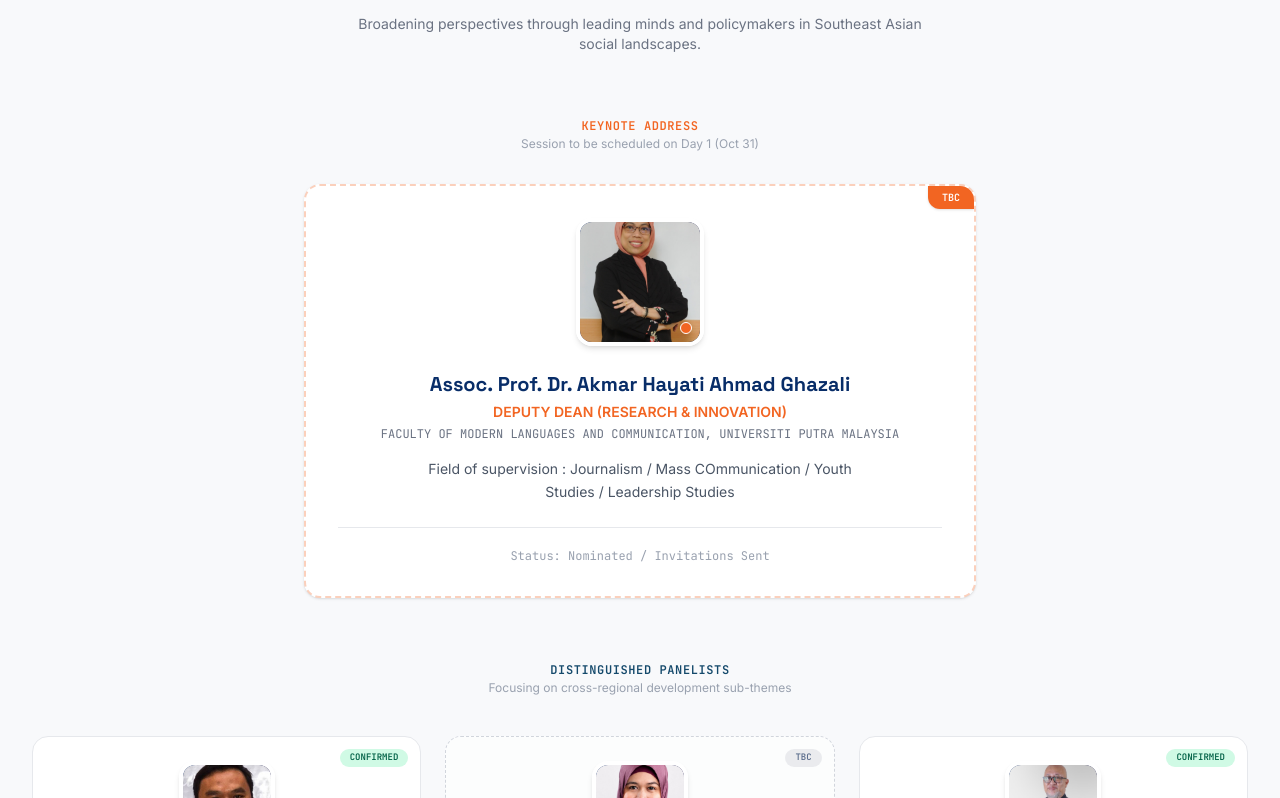
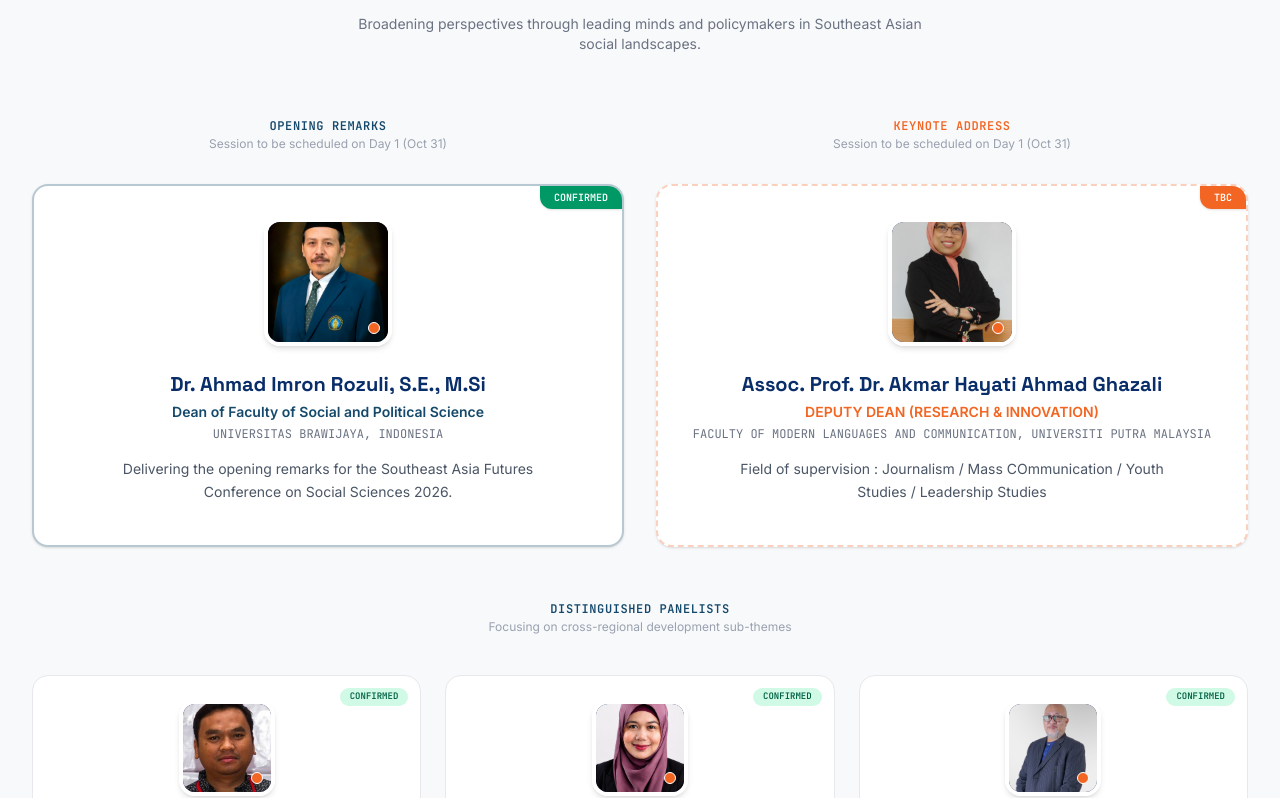
Before and after one commit to hhidayatinc/seafutures2026, a React (Vite) app: page / in a window 1280 px wide. Shown: the part 2802-3600 px from the top of the page. Built offline with nearby package versions, Linux system fonts and the light colour scheme.

Commit message:
add opening remarks

```diff
--- a/src/components/Committee.tsx
+++ b/src/components/Committee.tsx
@@ -68,23 +68,11 @@ const committeeData: CommitteeGroup[] = [
         role: 'Professor, Faculty of Social and Political Science',
         affiliation: 'Universitas Brawijaya, Indonesia',
       },
-      {
-        name: 'Hendrix Yulis Setyawan, S.TP., M.Si., Ph.D',
-        role: 'Lecturer, Faculty of Agroindustry and Biosystems Technology ',
-        affiliation: 'Universitas Brawijaya, Indonesia',
-      },
     ],
   },
   {
     title: 'Organising Committee',
     members: [
-      { name: 'Hendrix Yulis Setyawan, S.TP., M.Si., Ph.D', role: 'Chair', affiliation: 'Universitas Brawijaya, Indonesia' },
-      { name: 'Aulia Luqman Aziz, S.S., S.Pd., M.Pd.', role: 'Chair', affiliation: 'Universitas Brawijaya, Indonesia' },
-      { name: 'Henny Rosalinda, S.IP., M.A., Ph.D', role: 'Deputy Chair I', affiliation: 'Universitas Brawijaya, Indonesia' },
-      { name: 'Dr. Ana Marie J. Matalines', role: 'Deputy Chair II', affiliation: 'Davao del Sur State College, the Philippines' },
-      { name: 'Lavrita Hita Pertiwi, S.AB.', role: 'General Secretary', affiliation: 'Universitas Brawijaya, Indonesia' },
-      { name: 'Cydeah Aldic Conchas', role: 'Secretary I', affiliation: 'Davao del Sur State College, the Philippines' },
-      { name: 'Ain Ajeerah Binti Ramli', role: 'Secretary II', affiliation: 'Universiti Teknologi Malaysia, Malaysia' },
       { name: 'Dr. Mohamad Noor Salehhudin Sharipudin', affiliation: 'Universiti Putra Malaysia' },
       { name: 'Dr. Siti Salbiah Norazan', affiliation: 'Universiti Putra Malaysia' },
       { name: 'Dr. Sharifah Sofiah Syed Zainudin', affiliation: 'Universiti Putra Malaysia' },
--- a/src/components/Speakers.tsx
+++ b/src/components/Speakers.tsx
@@ -54,8 +54,9 @@ const SpeakerAvatar = ({ name, type, avatarUrl }: { name: string; type: 'keynote
 };
 
 export default function Speakers() {
-  // Divide into panels or keynotes
+  // Divide into panels, keynotes, or opening
   const keynotes = SPEAKERS.filter(s => s.type === 'keynote');
+  const openings = SPEAKERS.filter(s => s.type === 'opening');
   const panelists = SPEAKERS.filter(s => s.type === 'panel');
 
   return (
@@ -76,8 +77,49 @@ export default function Speakers() {
           </p>
         </div>
 
+        {/* Opening Remarks & Keynote Side by Side */}
+        <div className="mb-16 grid grid-cols-1 lg:grid-cols-2 gap-8">
+
+          {/* Opening Remarks Card */}
+          <div>
+            <div className="text-center mb-8">
+              <h3 className="text-xs font-mono tracking-wider text-[#14496B] font-bold uppercase">
+                OPENING REMARKS
+              </h3>
+              <p className="text-xs text-gray-400 font-sans mt-0.5">Session to be scheduled on Day 1 (Oct 31)</p>
+            </div>
+
+            {openings.map((speaker) => (
+              <div
+                key={speaker.id}
+                className="bg-white border-2 border-solid border-[#14496B]/30 rounded-2xl p-6 sm:p-8 text-center relative overflow-hidden shadow-sm hover:shadow-md transition-all duration-300 h-[calc(100%-3.5rem)]"
+              >
+                <div className="absolute top-0 right-0 bg-emerald-600 text-white text-[10px] font-mono font-bold uppercase px-3.5 py-1 rounded-bl-xl shadow-sm">
+                  CONFIRMED
+                </div>
+
+                <SpeakerAvatar name={speaker.name} type="keynote" avatarUrl={speaker.avatarUrl} />
+
+                <h4 className="text-xl font-bold text-brand-navy font-display">
+                  {speaker.name}
+                </h4>
+                <p className="text-sm text-[#14496B] font-semibold font-sans mt-1">
+                  {speaker.title}
+                </p>
+                <p className="text-xs text-gray-500 font-mono mt-1 uppercase">
+                  {speaker.affiliation}
+                </p>
+
+                <p className="text-sm text-gray-600 leading-relaxed font-sans max-w-md mx-auto mt-4 px-2">
+                  {speaker.bio}
+                </p>
+
+              </div>
+            ))}
+          </div>
+
           {/* Keynote Focus Card */}
-        <div className="mb-16">
+          <div>
             <div className="text-center mb-8">
               <h3 className="text-xs font-mono tracking-wider text-brand-orange font-bold uppercase">
                 KEYNOTE ADDRESS
@@ -85,11 +127,10 @@ export default function Speakers() {
               <p className="text-xs text-gray-400 font-sans mt-0.5">Session to be scheduled on Day 1 (Oct 31)</p>
             </div>
 
-          <div className="max-w-2xl mx-auto">
             {keynotes.map((speaker) => (
               <div
                 key={speaker.id}
-                className="bg-white border-2 border-dashed border-brand-orange/30 rounded-2xl p-6 sm:p-8 text-center relative overflow-hidden shadow-sm hover:shadow-md transition-all duration-300"
+                className="bg-white border-2 border-dashed border-brand-orange/30 rounded-2xl p-6 sm:p-8 text-center relative overflow-hidden shadow-sm hover:shadow-md transition-all duration-300 h-[calc(100%-3.5rem)]"
               >
                 <div className="absolute top-0 right-0 bg-brand-orange text-white text-[10px] font-mono font-bold uppercase px-3.5 py-1 rounded-bl-xl shadow-sm">
                   TBC
@@ -111,12 +152,11 @@ export default function Speakers() {
                   {speaker.bio}
                 </p>
 
-                <div className="mt-6 pt-5 border-t border-brand-gray flex justify-center items-center space-x-2">
-                  <span className="text-xs font-mono text-gray-400">Status: Nominated / Invitations Sent</span>
-                </div>
+
               </div>
             ))}
           </div>
+
         </div>
 
         {/* Panel Speakers Grid */}
--- a/src/data/conferenceData.ts
+++ b/src/data/conferenceData.ts
@@ -1,6 +1,16 @@
 import { Speaker, DateMilestone, SubTheme } from '../types';
 
 export const SPEAKERS: Speaker[] = [
+  {
+    id: 'opening-1',
+    name: 'Dr. Ahmad Imron Rozuli, S.E., M.Si',
+    title: 'Dean of Faculty of Social and Political Science',
+    affiliation: 'Universitas Brawijaya, Indonesia',
+    type: 'opening',
+    avatarUrl: '/images/ahmadimron.webp',
+    bio: 'Delivering the opening remarks for the Southeast Asia Futures Conference on Social Sciences 2026.',
+    isTBC: false
+  },
   {
     id: 'keynote-1',
     name: 'Assoc. Prof. Dr. Akmar Hayati Ahmad Ghazali',
@@ -9,7 +19,7 @@ export const SPEAKERS: Speaker[] = [
     type: 'keynote',
     avatarUrl: '/images/dr_akmar.jpeg',
     bio: 'Field of supervision : Journalism / Mass COmmunication / Youth Studies / Leadership Studies',
-    isTBC: true
+    isTBC: false
   },
   {
     id: 'panel-1',
@@ -29,7 +39,7 @@ export const SPEAKERS: Speaker[] = [
     type: 'panel',
     avatarUrl: '/images/dr_sofiah.jpeg',
     bio: 'Fiels of supervision: Communication Technology, Development Communication, Human Communication',
-    isTBC: true
+    isTBC: false
   },
   {
     id: 'panel-3',
@@ -69,7 +79,7 @@ export const SPEAKERS: Speaker[] = [
     type: 'panel',
     avatarUrl: '/images/dr_doris.jpeg',
     bio: 'Dr. Doris Ogueri specializes in Enviromental Science, Water Quality, Pollution Control, Enviromental Education, and Sustainability',
-    isTBC: true
+    isTBC: false
   },
   {
     id: 'panel-7',
@@ -78,7 +88,7 @@ export const SPEAKERS: Speaker[] = [
     affiliation: ' One World International School Nanyang Campus, Singapore',
     type: 'panel',
     avatarUrl: '/images/mrs_joanne.jpg',
-    isTBC: true
+    isTBC: false
   }
 ];
 
--- a/src/types.ts
+++ b/src/types.ts
@@ -3,7 +3,7 @@ export interface Speaker {
   name: string;
   title: string;
   affiliation: string;
-  type: 'keynote' | 'panel' | 'invited';
+  type: 'keynote' | 'panel' | 'invited' | 'opening';
   avatarUrl?: string;
   bio?: string;
   isTBC?: boolean;
```
Also changed, not shown: public/images/ahmadimron.webp (added). Lines whose indentation alone changed are shown as unchanged.
